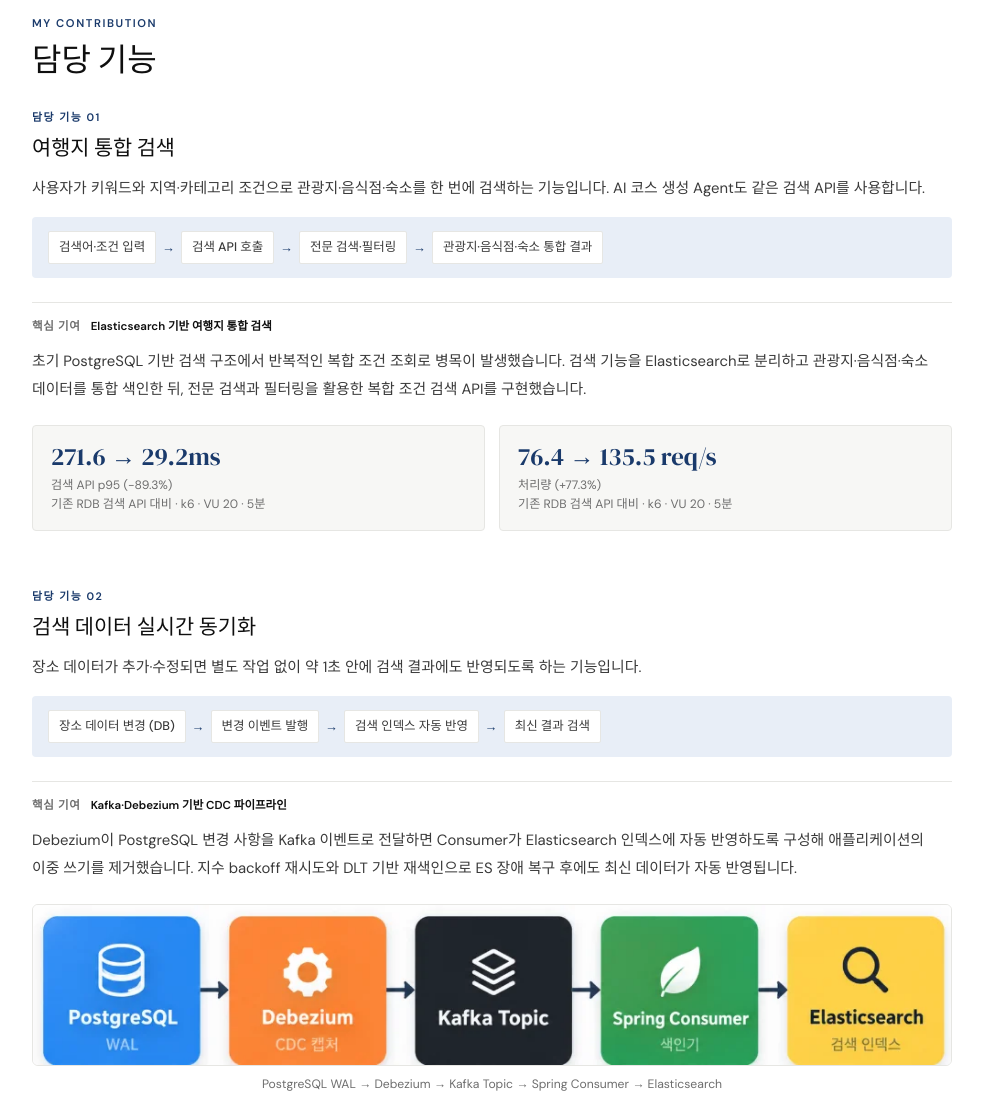
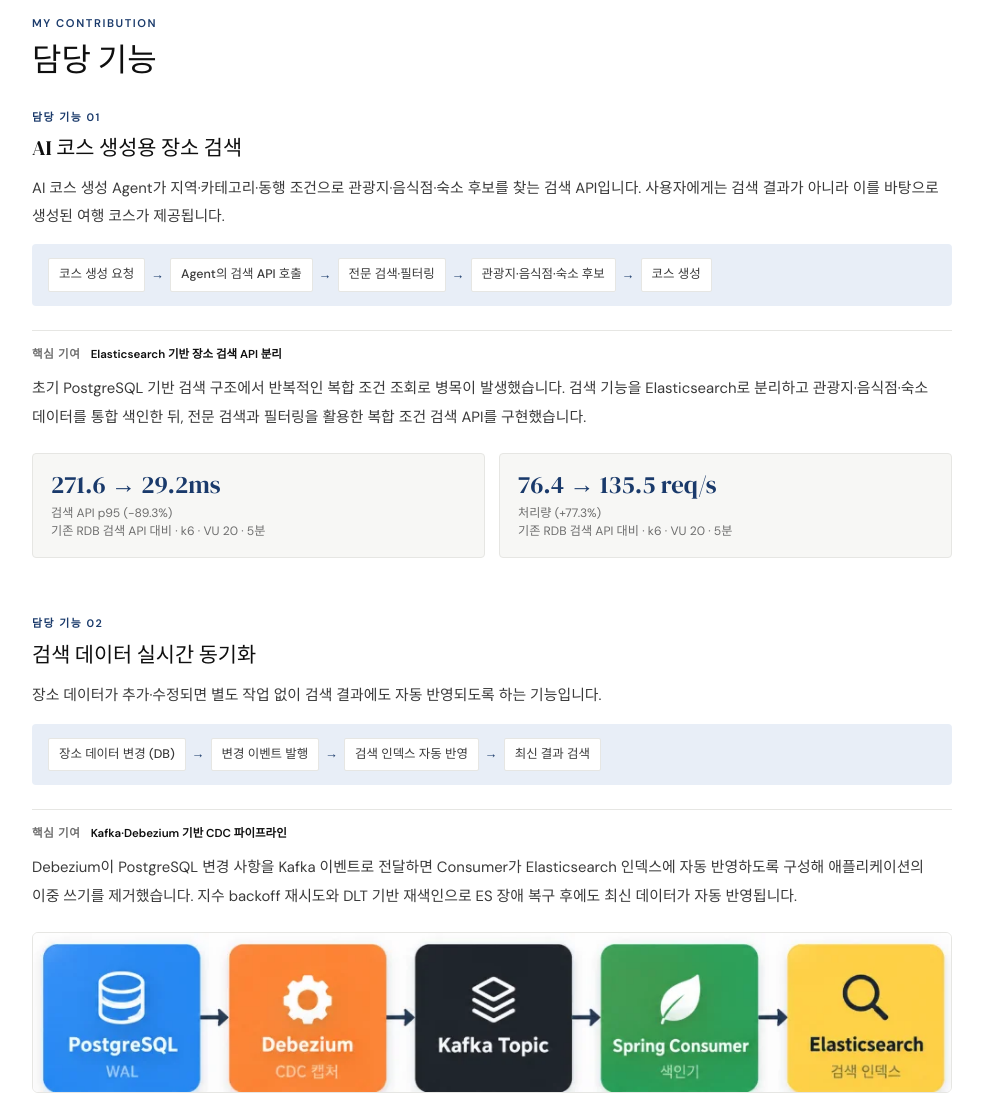
Before and after one commit to Bakhyoungwoo/Bakhyoungwoo.github.io, a plain HTML site: page gangwon.html in a window 1280 px wide. Shown: the part 2680-3777 px from the top of the page, without its empty margins (148-1131 px from the left). Drawn offline with Linux system fonts and the light colour scheme.

Commit message:
feat: update portfoilo

```diff
--- a/gangwon.html
+++ b/gangwon.html
@@ -75,17 +75,17 @@
     <h2 class="d-section-title">담당 기능</h2>
     <div class="role-head">
       <div class="role-num">담당 기능 01</div>
-      <h3 class="subhead">여행지 통합 검색</h3>
-      <p class="role-desc">사용자가 키워드와 지역·카테고리 조건으로 관광지·음식점·숙소를 한 번에 검색하는 기능입니다. AI 코스 생성 Agent도 같은 검색 API를 사용합니다.</p>
-      <div class="svc-flow"><span>검색어·조건 입력</span><b class="arr">→</b><span>검색 API 호출</span><b class="arr">→</b><span>전문 검색·필터링</span><b class="arr">→</b><span>관광지·음식점·숙소 통합 결과</span></div>
+      <h3 class="subhead">AI 코스 생성용 장소 검색</h3>
+      <p class="role-desc">AI 코스 생성 Agent가 지역·카테고리·동행 조건으로 관광지·음식점·숙소 후보를 찾는 검색 API입니다. 사용자에게는 검색 결과가 아니라 이를 바탕으로 생성된 여행 코스가 제공됩니다.</p>
+      <div class="svc-flow"><span>코스 생성 요청</span><b class="arr">→</b><span>Agent의 검색 API 호출</span><b class="arr">→</b><span>전문 검색·필터링</span><b class="arr">→</b><span>관광지·음식점·숙소 후보</span><b class="arr">→</b><span>코스 생성</span></div>
     </div>
-    <div class="contrib-label">핵심 기여<span>Elasticsearch 기반 여행지 통합 검색</span></div>
+    <div class="contrib-label">핵심 기여<span>Elasticsearch 기반 장소 검색 API 분리</span></div>
     <p class="body-text">초기 PostgreSQL 기반 검색 구조에서 반복적인 복합 조건 조회로 병목이 발생했습니다. 검색 기능을 Elasticsearch로 분리하고 관광지·음식점·숙소 데이터를 통합 색인한 뒤, 전문 검색과 필터링을 활용한 복합 조건 검색 API를 구현했습니다.</p>
     <div class="stat-row"><div class="stat-box"><div class="stat-num">271.6 → 29.2ms</div><div class="stat-label">검색 API p95 (-89.3%)<br>기존 RDB 검색 API 대비 · k6 · VU 20 · 5분</div></div><div class="stat-box"><div class="stat-num">76.4 → 135.5 req/s</div><div class="stat-label">처리량 (+77.3%)<br>기존 RDB 검색 API 대비 · k6 · VU 20 · 5분</div></div></div>
     <div class="role-head">
       <div class="role-num">담당 기능 02</div>
       <h3 class="subhead">검색 데이터 실시간 동기화</h3>
-      <p class="role-desc">장소 데이터가 추가·수정되면 별도 작업 없이 약 1초 안에 검색 결과에도 반영되도록 하는 기능입니다.</p>
+      <p class="role-desc">장소 데이터가 추가·수정되면 별도 작업 없이 검색 결과에도 자동 반영되도록 하는 기능입니다.</p>
       <div class="svc-flow"><span>장소 데이터 변경 (DB)</span><b class="arr">→</b><span>변경 이벤트 발행</span><b class="arr">→</b><span>검색 인덱스 자동 반영</span><b class="arr">→</b><span>최신 결과 검색</span></div>
     </div>
     <div class="contrib-label">핵심 기여<span>Kafka·Debezium 기반 CDC 파이프라인</span></div>
@@ -104,7 +104,8 @@
     <div class="contrib-label">핵심 기여<span>LangGraph 기반 여행 코스 생성·근거 검증</span></div>
     <p class="body-text">요청 분석부터 검증까지 이어지는 파이프라인을 Spring Boot - FastAPI로 연동하고, 관광지·음식점·숙소 Agent가 공통 검색 API를 사용하도록 통합했습니다.</p>
     <div class="flow-steps"><div class="flow-step"><div class="flow-num">01</div><div class="flow-text"><strong>요청 분석</strong> - 사용자의 지역·기간·동행·선호 조건 파악</div></div><div class="flow-step"><div class="flow-num">02</div><div class="flow-text"><strong>장소 검색</strong> - 관광지·음식점·숙소 Agent가 공통 Elasticsearch 검색 API 사용</div></div><div class="flow-step"><div class="flow-num">03</div><div class="flow-text"><strong>일정 생성</strong> - 검색 결과를 바탕으로 일자별 코스 구성</div></div><div class="flow-step"><div class="flow-num">04</div><div class="flow-text"><strong>검증</strong> - 일정 중복·시간 충돌·누락을 검증하고 기준 미달 시 재생성</div></div><div class="flow-step"><div class="flow-num">05</div><div class="flow-text"><strong>근거 차단</strong> - 검색 결과 조건에 근거하지 않은 주장은 차단하고, 근거 부족 시 fallback 응답 반환</div></div></div>
-    <div class="stat-row"><div class="stat-box"><div class="stat-num">0% → 83.3%</div><div class="stat-label">LLM 답변 grounding 검증 통과율<br>(0/249 → 200/240) · 동일 고유 요청 310건</div></div><div class="stat-box"><div class="stat-num">37 → 0건</div><div class="stat-label">일정에 없는 장소 ID를 인용한 Claim<br>동일 고유 요청 310건</div></div><div class="stat-box"><div class="stat-num">0 / 40</div><div class="stat-label">차단 응답 전수 감사 결과 실제 환각<br>40건 모두 검증기 오탐(시간 표기·필드명)</div></div></div>
+    <div class="stat-row" style="grid-template-columns:repeat(auto-fit,minmax(170px,340px))"><div class="stat-box"><div class="stat-num">37 → 0건</div><div class="stat-label">일정에 없는 장소 ID를 인용한 Claim<br>근거 검증 단계에서 차단 · 고유 요청 310건</div></div></div>
+    <p class="table-note">차단된 응답 40건을 전수 감사한 결과 실제 환각은 없었고, 모두 시간 표기·필드명 불일치로 인한 검증기 오탐이었습니다. 검증 전 정규화 규칙 보완이 다음 과제입니다.</p>
     <div class="role-head">
       <div class="role-num">담당 기능 04</div>
       <h3 class="subhead">서비스 모니터링</h3>
```
